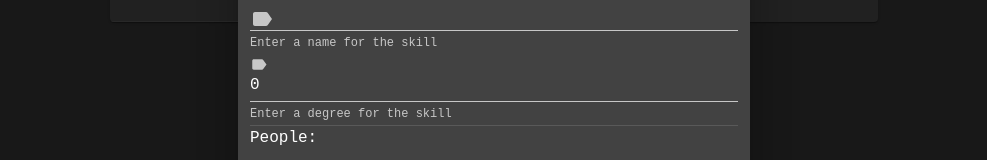
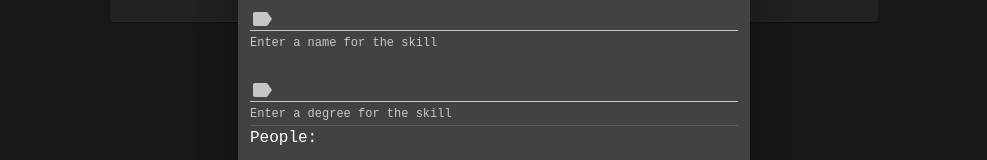
Before and after one commit to MymmiJ/personal-site, a React app: page /RocketLeagueProgressTracker in a window 1280 px wide. Both pictures are taken after a click on the button "New Skill Group". Shown: the part 292-452 px from the top of the page, without its empty margins (146-1133 px from the left). Built offline with nearby package versions, Linux system fonts and the light colour scheme.

Commit message:
Better skills form handling

```diff
--- a/src/RocketLeagueProgressTracker/ContextProviders/SkillGroupsContextProvider.js
+++ b/src/RocketLeagueProgressTracker/ContextProviders/SkillGroupsContextProvider.js
@@ -14,8 +14,8 @@ const DRIBBLING_DEMO_SKILL = skillMaker('Dribbling', measurementsMaker(measureme
         0,
         ROCKET_LEAGUE_MEASUREMENT_DISPLAY_OPTIONS.TIME
     )]),
+    20,
     tooltipMaker('General Ground Control Skills'),
-    20
 );
 
 export const DEFAULT_SKILL_GROUPS_STATE =  [
--- a/src/RocketLeagueProgressTracker/Factories/skillMaker.js
+++ b/src/RocketLeagueProgressTracker/Factories/skillMaker.js
@@ -1,9 +1,19 @@
 import { measurementMaker, measurementsMaker } from "./measurementsMaker";
 import { tooltipMaker } from "./tooltipMaker";
 
-export const skillMaker = ( name, measurements = measurementsMaker(measurementMaker(), []), tooltip = tooltipMaker(), degree = 0 ) => ({
+/**
+ * @param {string} name
+ * @param {Measurement[]} measurements
+ * @param {number} degree
+ * @param {string} tooltip
+ * @param {string[]} fundamentals
+ * @returns {Skill} object
+ */
+
+export const skillMaker = ( name, measurements = measurementsMaker(measurementMaker(), []), degree = '', tooltip = tooltipMaker(), fundamentals = [], ) => ({
     name,
     degree,
     measurements,
+    fundamentals,
     tooltip,
 });
--- a/src/RocketLeagueProgressTracker/Forms/SkillFormComponents/SkillFormElement.js
+++ b/src/RocketLeagueProgressTracker/Forms/SkillFormComponents/SkillFormElement.js
@@ -6,17 +6,26 @@ export const SkillFormElement = ({ skill, updateSkill, field }) => {
     const safeSkill = skill ?? skillMaker();
     const elementId = `skill-${field}-input`;
     const elementDescriptionId = `skill-${field}-helper-text`;
+    const value = safeSkill[field] ?? '';
     return <FormControl>
         <InputLabel htmlFor={elementId}><Label alt={field}/></InputLabel>
         <Input
             id={elementId}
-            value={safeSkill[field] ?? ''}
-            onChange={({ target: { value } }) => {
-                if(value && value.length >= 1) {
-                    return updateSkill({...safeSkill, [field]: value })
-                }
-                return updateSkill(null);
-            }}
+            value={value}
+            onChange={({ target: { value } }) => updateSkill({...safeSkill, [field]: value })}
+            style={!!value ? {
+                backgroundImage: `linear-gradient(
+                    45deg,
+                    rgba(0,0,0,0.5) 25%,
+                    transparent 25%,
+                    transparent 50%,
+                    rgba(0,0,0,0.5) 50%,
+                    rgba(0,0,0,0.5) 75%,
+                    transparent 75%,
+                    transparent
+                    )`,
+                backgroundSize: `4px 4px`
+            } : {}}
             aria-describedby={`skill-${field}-helper-text`}
         />
         <FormHelperText id={elementDescriptionId}>Enter a {field} for the skill</FormHelperText>
--- a/src/RocketLeagueProgressTracker/Forms/SkillsForm.js
+++ b/src/RocketLeagueProgressTracker/Forms/SkillsForm.js
@@ -2,9 +2,14 @@ import { Typography } from "@material-ui/core";
 import { skillMaker } from "../Factories/skillMaker";
 import { SkillForm } from "./SkillForm";
 
+const usefulFields = ['name','degree']
+
 export const SkillsForm = ({ skills = [], updateSkills }) => {
     const updateSkill = (i) => (skill) => {
-        if(skill) {
+        const skillHasAtLeastOneUsefulField = !!skill && usefulFields.reduce((acc, currentField) => {
+            return acc || !!skill[currentField];
+        }, false);
+        if(skillHasAtLeastOneUsefulField) {
             updateSkills([...skills.slice(0,i), skill, ...skills.slice(i+1)]);
         } else {
             updateSkills([...skills.slice(0,i), ...skills.slice(i+1)]);
--- a/src/RocketLeagueProgressTracker/Modals/AddItemModals/NewSkillGroupModal.js
+++ b/src/RocketLeagueProgressTracker/Modals/AddItemModals/NewSkillGroupModal.js
@@ -18,7 +18,10 @@ export const NewSkillGroupModal = ({ dispatch, showModal }) => {
     return <Dialog
             PaperProps={{ style: { width: '40%' } }}
             open={showModal}
-            onClose={() => dispatch()}
+            onClose={() => {
+                setSkillGroupToCreate(skillGroupMaker());
+                dispatch();
+            }}
         >
         <SkillGroupFormContainer>
             <SkillGroupForm skillGroup={skillGroupToCreate} updateSkillGroup={setSkillGroupToCreate} />
```
